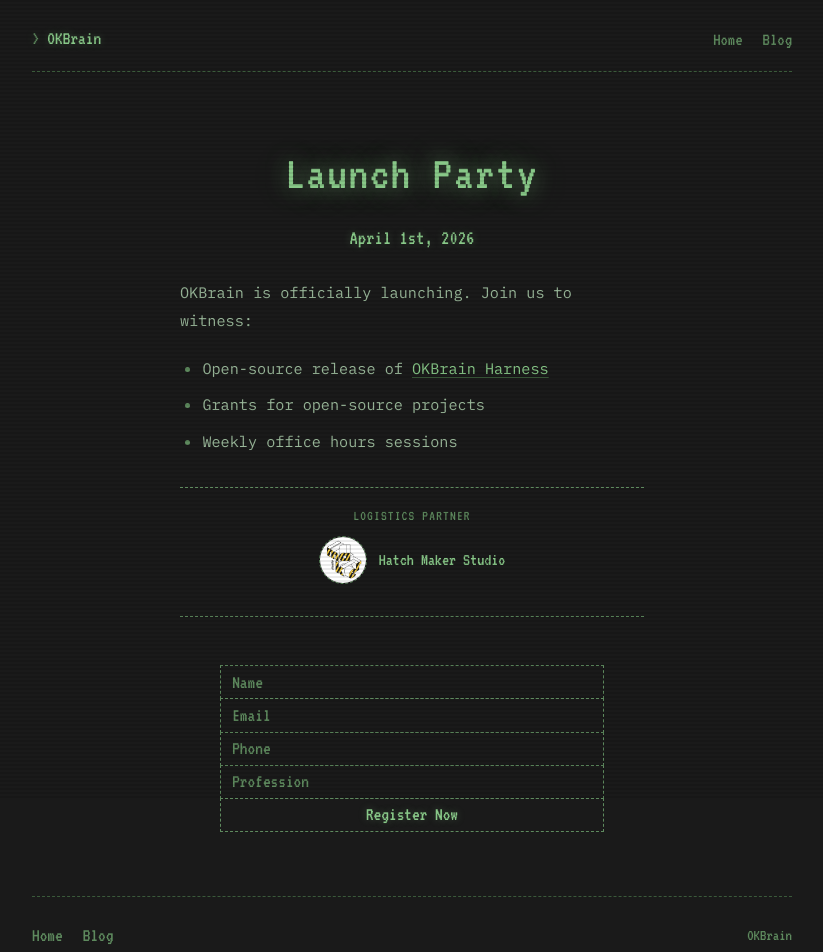
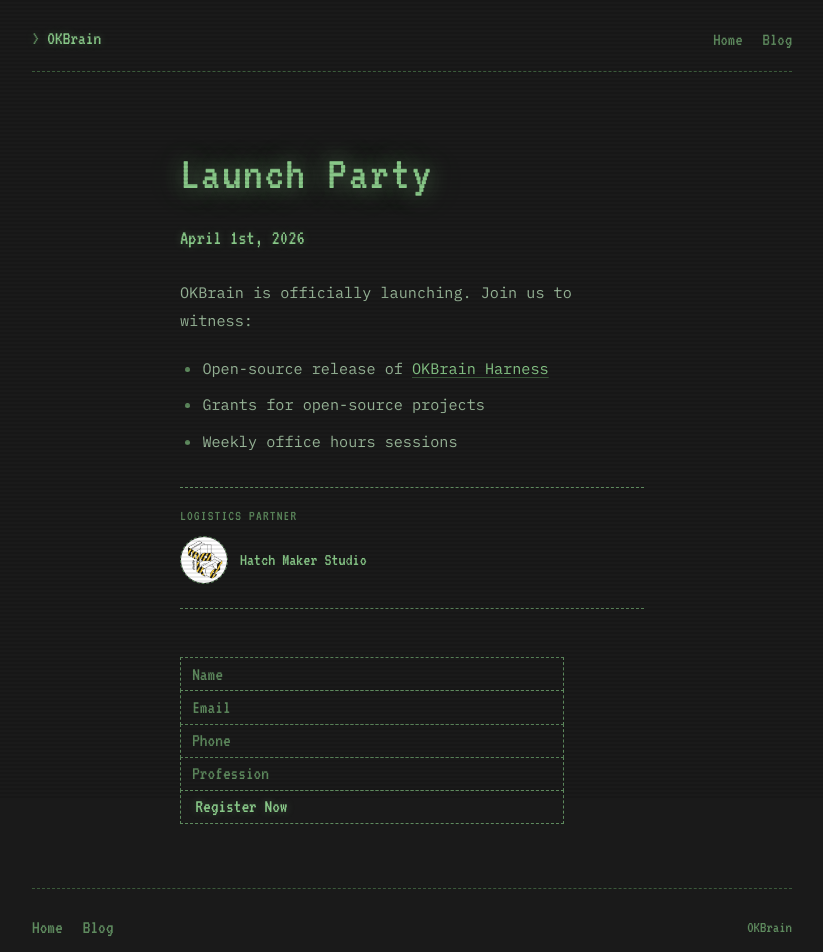
Before and after one commit to okbrainhq/okbrain.org, a Next.js app: page /launch-party in a window 1280 px wide. Shown: the top 952 px of the page, without its empty margins (228-1051 px from the left). Built offline with nearby package versions, Linux system fonts and the light colour scheme.

Commit message:
Make it look good

```diff
--- a/styles/LaunchParty.module.css
+++ b/styles/LaunchParty.module.css
@@ -2,7 +2,7 @@
   max-width: 32rem;
   margin: 0 auto;
   padding: 4rem 1.5rem;
-  text-align: center;
+  text-align: left;
 }
 
 .title {
@@ -61,7 +61,7 @@
 
 .partner {
   margin: 2rem 0 0;
-  padding: 1rem 0 0;
+  padding: 1rem 0 1.5rem;
   border-top: 1px dashed var(--muted);
 }
 
@@ -76,7 +76,7 @@
 .partnerLink {
   display: flex;
   align-items: center;
-  justify-content: center;
+  justify-content: flex-start;
   gap: 0.75rem;
   margin-top: 0.6rem;
   text-decoration: none;
@@ -100,7 +100,7 @@
 }
 
 .formSection {
-  margin-top: 2rem;
+  margin-top: 0;
   padding-top: 1.5rem;
   border-top: 1px dashed var(--muted);
 }
--- a/styles/LaunchPartyForm.module.css
+++ b/styles/LaunchPartyForm.module.css
@@ -1,5 +1,5 @@
 .form {
-  margin: 1.5rem auto 0;
+  margin: 1.5rem 0 0;
   width: 100%;
   max-width: 24rem;
 }
@@ -37,6 +37,7 @@
   color: var(--accent);
   font-family: var(--font-body);
   font-size: 1.2rem;
+  text-align: left;
   cursor: pointer;
   text-shadow: 0 0 8px var(--glow);
   transition: all 0.2s ease;
```
